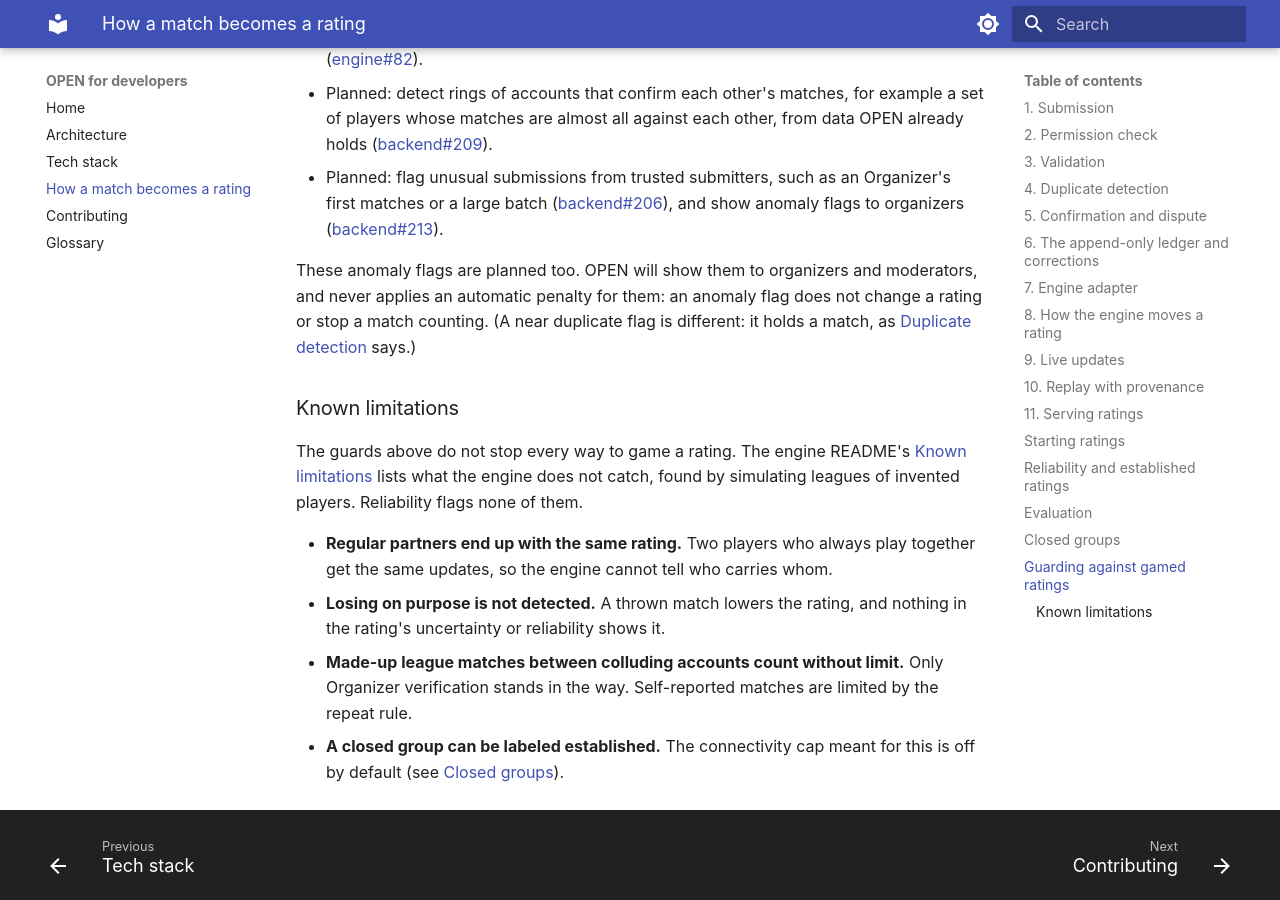
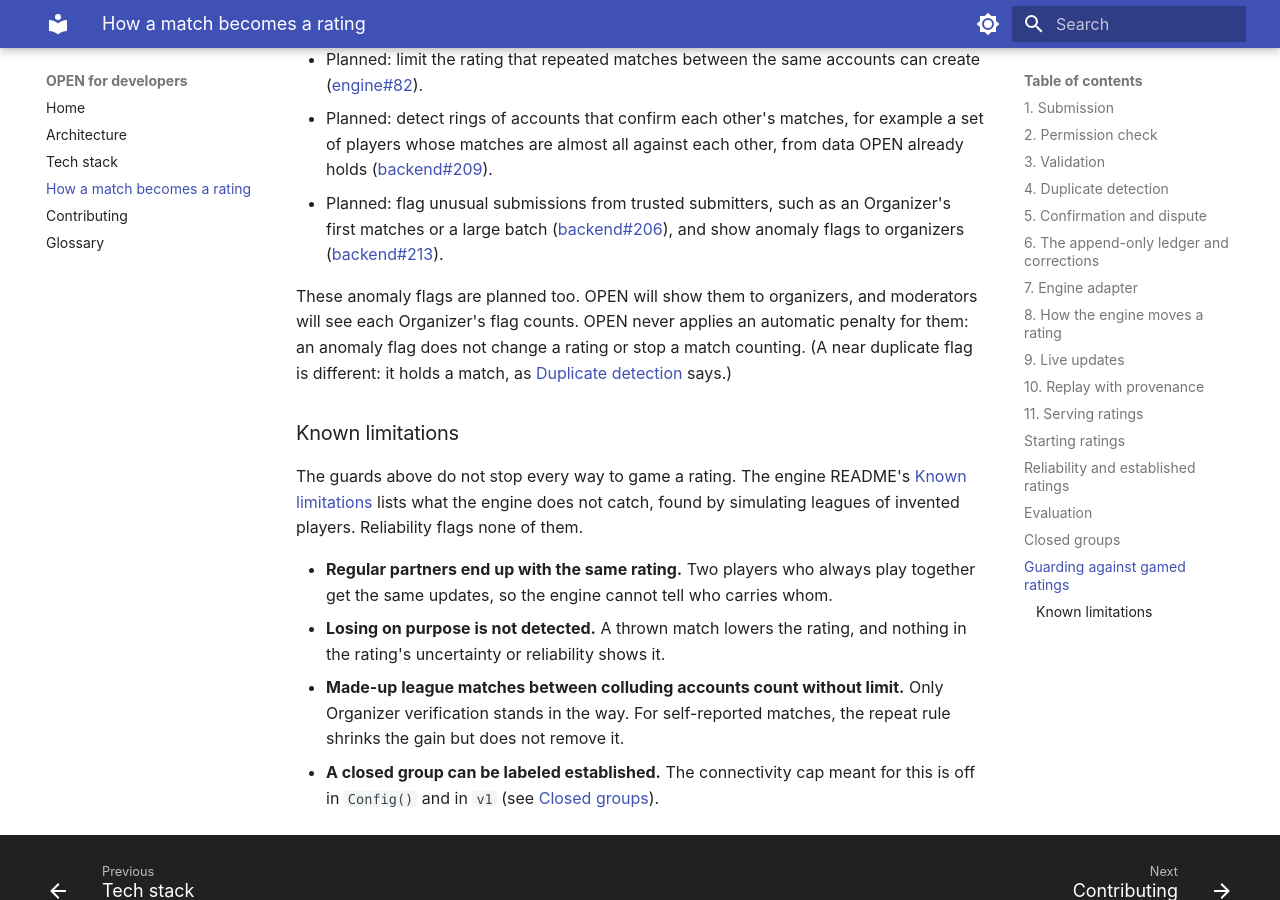
Before and after one commit to openpickleball/developers, an MkDocs documentation site: the page built from docs/match-to-rating.md, in a window 1280 px wide and 900 px high, scrolled down 7228 px. Built offline with MkDocs 1.6.1 and Material for MkDocs 9.7.7, drawn with Linux system fonts in a browser that asks for light colours; some of the changed text lies outside the part shown.

Commit message:
Correct v1, flag audience, and limitation wording
Review found five claims on the match-to-rating page that did not match
their sources. v1 scales K by the fitted side-out scale, not to offset
the scale change. Organizers see anomaly flags, and moderators see only
each Organizer's flag counts. "Published" was a marker the page legend
does not define. The connectivity cap is off in Config() and in v1. The
repeat rule shrinks the collusion gain from self-reported matches but
does not remove it. Record each change in the plan.

Co-Authored-By: Claude Opus 5.5 <noreply@anthropic.com>
Signed-off-by: Brad Stricherz <brad.stricherz@gmail.com>

```diff
--- a/docs/match-to-rating.md
+++ b/docs/match-to-rating.md
@@ -86,7 +86,7 @@ The engine is an open-source Python package, `openpickleball-engine`, under AGPL
 - **Uncertainty.** Each rating carries a rating deviation (RD). Each player moves by their own K, which grows with their RD, so a new or returning player moves faster than a settled one. RD shrinks with each counted match and grows with inactivity. Inactivity never moves the rating itself.
 - **Weight.** The match type sets how much a match counts. Under the current defaults: tournament 1.00, league 0.90, recreational verified 0.75, and self-reported 0.40. Longer games and more games add a little weight, up to a cap. These defaults are declared choices or uncalibrated placeholders, as the [parameter table](https://github.com/openpickleball/engine/blob/main/docs/model.md#parameters) marks each one.
 
-The engine also ships a published parameter set, `v1`, which a caller loads on purpose with `Config.published("v1")`. It is the first set fitted on match data. It declares a scale of 1.0 in place of the default 2.9, fits the side-out win calibration, and lowers K to match. On held-out matches it showed no measurable gain over the defaults, so `Config()` is unchanged. The evaluation's simulations also found that `v1` moves ratings faster, so losing on purpose and colluding accounts move ratings further under it. See [PARAMETERS.md](https://github.com/openpickleball/engine/blob/main/PARAMETERS.md).
+The engine also ships a published parameter set, `v1`, which a caller loads on purpose with `Config.published("v1")`. It is the first set fitted on match data. It declares a scale of 1.0 in place of the default 2.9, fits the side-out win calibration, and scales K by the fitted side-out scale (1.0 / 1.112). On held-out matches it showed no measurable gain over the defaults, so `Config()` is unchanged. The evaluation's simulations also found that `v1` moves ratings faster, so losing on purpose and colluding accounts move ratings further under it. See [PARAMETERS.md](https://github.com/openpickleball/engine/blob/main/PARAMETERS.md).
 
 Every result reports the expected share, the actual share, the difference, the weight, and each player's change, so any rating change can be explained from the match that caused it. A replay of the same ledger, seeds, config, and date always gives the same ratings, so any change can also be reproduced (see [Replay with provenance](#10-replay-with-provenance)). The engine can also predict a match before it is played, as an expected point share and a win probability. No app shows those predictions to players yet.
 
@@ -160,7 +160,7 @@ The engine does not cap how far one match can move a rating, beyond the 2.0 to 8
 - Planned: detect rings of accounts that confirm each other's matches, for example a set of players whose matches are almost all against each other, from data OPEN already holds ([backend#209](https://github.com/openpickleball/backend/issues/209)).
 - Planned: flag unusual submissions from trusted submitters, such as an Organizer's first matches or a large batch ([backend#206](https://github.com/openpickleball/backend/issues/206)), and show anomaly flags to organizers ([backend#213](https://github.com/openpickleball/backend/issues/213)).
 
-These anomaly flags are planned too. OPEN will show them to organizers and moderators, and never applies an automatic penalty for them: an anomaly flag does not change a rating or stop a match counting. (A near duplicate flag is different: it holds a match, as [Duplicate detection](#4-duplicate-detection) says.)
+These anomaly flags are planned too. OPEN will show them to organizers, and moderators will see each Organizer's flag counts. OPEN never applies an automatic penalty for them: an anomaly flag does not change a rating or stop a match counting. (A near duplicate flag is different: it holds a match, as [Duplicate detection](#4-duplicate-detection) says.)
 
 ### Known limitations
 
@@ -168,5 +168,5 @@ The guards above do not stop every way to game a rating. The engine README's [Kn
 
 - **Regular partners end up with the same rating.** Two players who always play together get the same updates, so the engine cannot tell who carries whom.
 - **Losing on purpose is not detected.** A thrown match lowers the rating, and nothing in the rating's uncertainty or reliability shows it.
-- **Made-up league matches between colluding accounts count without limit.** Only Organizer verification stands in the way. Self-reported matches are limited by the repeat rule.
-- **A closed group can be labeled established.** The connectivity cap meant for this is off by default (see [Closed groups](#closed-groups)).
+- **Made-up league matches between colluding accounts count without limit.** Only Organizer verification stands in the way. For self-reported matches, the repeat rule shrinks the gain but does not remove it.
+- **A closed group can be labeled established.** The connectivity cap meant for this is off in `Config()` and in `v1` (see [Closed groups](#closed-groups)).
```
Also changed, not shown: other parts of docs/match-to-rating.md (+1 -1 lines), plans/2026-11-25-issue-15-update-match-to-rating-for-engine-1-0-0.md (+5 -0 lines).
